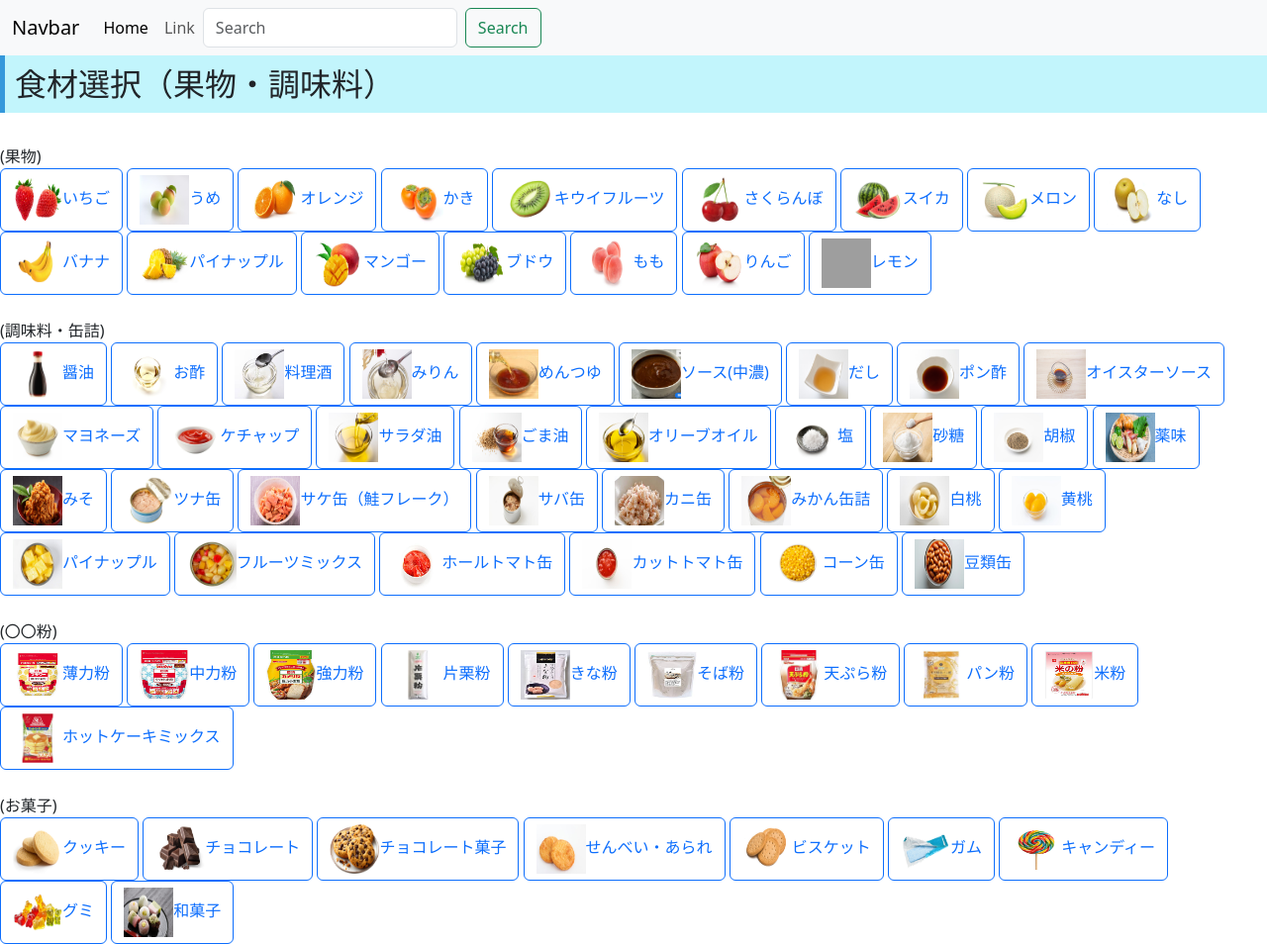
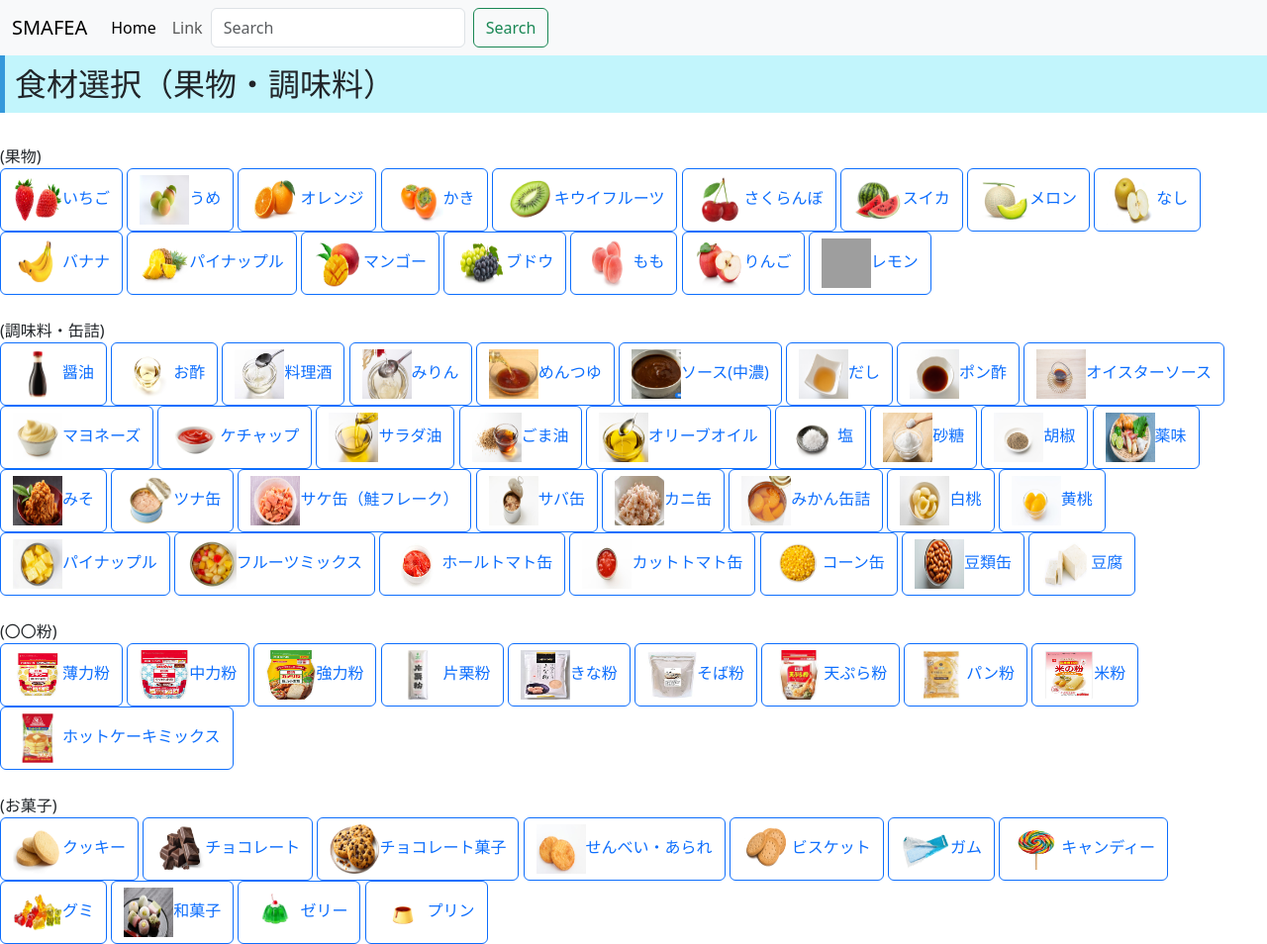
Before and after one commit to yumarusuke/KK, a Flask app: page /food3 in a window 1280 px wide. Shown: the whole page at 99% size. Run offline with Flask 3, Linux system fonts and the light colour scheme; grey boxes are pictures that could not be loaded.

Commit message:
“new”

```diff
--- a/templates/Registration.html
+++ b/templates/Registration.html
@@ -10,7 +10,7 @@
 <body>
     <nav class="navbar navbar-expand-lg bg-body-tertiary">
   <div class="container-fluid">
-    <a class="navbar-brand" href="#">Navbar</a>
+    <a class="navbar-brand" href="#">SMAFEA</a>
     <button class="navbar-toggler" type="button" data-bs-toggle="collapse" data-bs-target="#navbarSupportedContent" aria-controls="navbarSupportedContent" aria-expanded="false" aria-label="Toggle navigation">
       <span class="navbar-toggler-icon"></span>
     </button>
@@ -53,5 +53,9 @@
   <span class="input-group-text">アレルギー</span>
   <textarea class="form-control" aria-label="With textarea"></textarea>
 </div>
+<br>
+<div class="d-grid gap-2">
+  <button class="btn btn-primary" type="button">sign in</button>
+</div>
 </body>
 </html>
--- a/templates/buy.html
+++ b/templates/buy.html
@@ -10,7 +10,7 @@
 <body>
     <nav class="navbar navbar-expand-lg bg-body-tertiary">
   <div class="container-fluid">
-    <a class="navbar-brand" href="#">Navbar</a>
+    <a class="navbar-brand" href="#">SMAFEA</a>
     <button class="navbar-toggler" type="button" data-bs-toggle="collapse" data-bs-target="#navbarSupportedContent" aria-controls="navbarSupportedContent" aria-expanded="false" aria-label="Toggle navigation">
       <span class="navbar-toggler-icon"></span>
     </button>
--- a/templates/cold.html
+++ b/templates/cold.html
@@ -10,7 +10,8 @@
 <body>
         <nav class="navbar navbar-expand-lg bg-body-tertiary">
   <div class="container-fluid">
-    <a class="navbar-brand" href="#">Navbar</a>
+    <a class="navbar-brand" href="#">SMAFEA
+    </a>
     <button class="navbar-toggler" type="button" data-bs-toggle="collapse" data-bs-target="#navbarSupportedContent" aria-controls="navbarSupportedContent" aria-expanded="false" aria-label="Toggle navigation">
       <span class="navbar-toggler-icon"></span>
     </button>
--- a/templates/food.html
+++ b/templates/food.html
@@ -10,7 +10,8 @@
 <body>
     <nav class="navbar navbar-expand-lg bg-body-tertiary">
   <div class="container-fluid">
-    <a class="navbar-brand" href="#">Navbar</a>
+    <a class="navbar-brand" href="#">SMAFEA
+    </a>
     <button class="navbar-toggler" type="button" data-bs-toggle="collapse" data-bs-target="#navbarSupportedContent" aria-controls="navbarSupportedContent" aria-expanded="false" aria-label="Toggle navigation">
       <span class="navbar-toggler-icon"></span>
     </button>
--- a/templates/food2.html
+++ b/templates/food2.html
@@ -10,7 +10,7 @@
 <body>
   <nav class="navbar navbar-expand-lg bg-body-tertiary">
   <div class="container-fluid">
-    <a class="navbar-brand" href="#">Navbar</a>
+    <a class="navbar-brand" href="#">kk</a>
     <button class="navbar-toggler" type="button" data-bs-toggle="collapse" data-bs-target="#navbarSupportedContent" aria-controls="navbarSupportedContent" aria-expanded="false" aria-label="Toggle navigation">
       <span class="navbar-toggler-icon"></span>
     </button>
--- a/templates/food3.html
+++ b/templates/food3.html
@@ -10,7 +10,7 @@
 <body>
         <nav class="navbar navbar-expand-lg bg-body-tertiary">
   <div class="container-fluid">
-    <a class="navbar-brand" href="#">Navbar</a>
+    <a class="navbar-brand" href="#">SMAFEA</a>
     <button class="navbar-toggler" type="button" data-bs-toggle="collapse" data-bs-target="#navbarSupportedContent" aria-controls="navbarSupportedContent" aria-expanded="false" aria-label="Toggle navigation">
       <span class="navbar-toggler-icon"></span>
     </button>
@@ -86,6 +86,7 @@
 <button type="button" class="btn btn-outline-primary"><img src="/static/カットトマト.jpg" alt="" width="50px" height="50px">カットトマト缶</button>
 <button type="button" class="btn btn-outline-primary"><img src="/static/コーンかん.jpg" alt="" width="50px" height="50px">コーン缶</button>
 <button type="button" class="btn btn-outline-primary"><img src="/static/豆類缶.jpg" alt="" width="50px" height="50px">豆類缶</button>
+<button type="button" class="btn btn-outline-primary"><img src="/static/豆腐.jpg" alt="" width="50px" height="50px">豆腐</button>
 <br>
 <br>
 (〇〇粉)
@@ -113,5 +114,7 @@
 <button type="button" class="btn btn-outline-primary"><img src="/static/キャンディー.jpg" alt="" width="50px" height="50px">キャンディー</button>
 <button type="button" class="btn btn-outline-primary"><img src="/static/グミ.jpg" alt="" width="50px" height="50px">グミ</button>
 <button type="button" class="btn btn-outline-primary"><img src="/static/和菓子.jpg" alt="" width="50px" height="50px">和菓子</button>
+<button type="button" class="btn btn-outline-primary"><img src="/static/ゼリー.jpg" alt="" width="50px" height="50px">ゼリー</button>
+<button type="button" class="btn btn-outline-primary"><img src="/static/プリン.jpg" alt="" width="50px" height="50px">プリン</button>
 </body>
 </html>
--- a/templates/vote.html
+++ b/templates/vote.html
@@ -10,7 +10,7 @@
 <body>
        <nav class="navbar navbar-expand-lg bg-body-tertiary">
   <div class="container-fluid">
-    <a class="navbar-brand" href="#">Navbar</a>
+    <a class="navbar-brand" href="#">SMAFEA</a>
     <button class="navbar-toggler" type="button" data-bs-toggle="collapse" data-bs-target="#navbarSupportedContent" aria-controls="navbarSupportedContent" aria-expanded="false" aria-label="Toggle navigation">
       <span class="navbar-toggler-icon"></span>
     </button>
```
Also changed, not shown: templates/sgin in.html (added, +11 -0 lines), static/ゼリー.jpg (added), static/プリン.jpg (added), static/豆腐.jpg (added).
